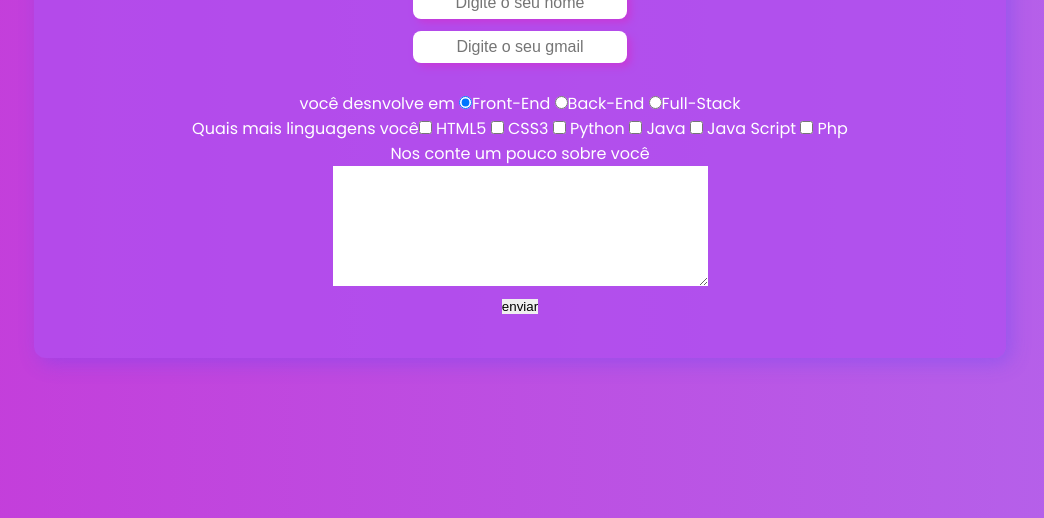
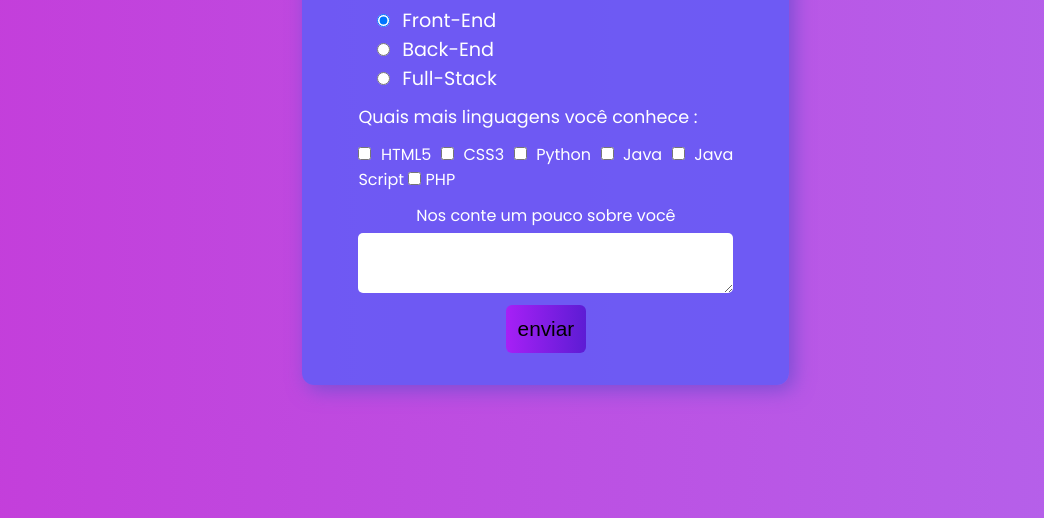
Before and after one commit to joao472762/ola--mundo, a plain HTML site: page site_com_repositório/index.html in a window 1280 px wide. Shown: the part 282-800 px from the top of the page, without its empty margins (120-1164 px from the left). Drawn offline with Linux system fonts and the light colour scheme.

Commit message:
quase terminando

```diff
--- a/site_com_repositório/index.html
+++ b/site_com_repositório/index.html
@@ -32,11 +32,16 @@
 
             <section id="desnvolve">
                 <div id="progamaa">
-                    <p>
-                        <label for="dev">
-                            você desnvolve em <input type="radio" name="dev" id="front-end" checked>Front-End <input type="radio" name="dev" id="back-end">Back-End <input type="radio" name="dev" id="full-stack">Full-Stack
-                        </label>
-                    </p>
+                    <span>Você Desevolve em qual linguagem</span>
+                    <label for="front-end">
+                        <input type="radio" name="dev" id="front-end" checked><span class="espacamento">Front-End</span>
+                    </label>
+                    <label for="back-end">
+                        <input type="radio" name="dev" id="back-end"><span class="espacamento">Back-End</span>
+                    </label>
+                    <label for="full-stack">
+                        <input type="radio" name="dev" id="full-stack"><span class="espacamento">Full-Stack</span>
+                    </label>
                 </div>
             </section>
         </form>
@@ -44,11 +49,12 @@
             <section id="linguagens">
                 <div id="progama">
                     <p id="itens">
+                        <p id="texto1">Quais mais linguagens você conhece :</p>
                         <label for="linguagem">
-                            Quais mais linguagens você<input type="checkbox" name="html" class="linguagem"> HTML5 <input type="checkbox" name="css3" class="linguagem"> CSS3 <input type="checkbox" name="python" class="linguagem"> Python
+                             <input type="checkbox" name="html" class="linguagem"> HTML5 <input type="checkbox" name="css3" class="linguagem"> CSS3 <input type="checkbox" name="python" class="linguagem"> Python
                             <input type="checkbox" name="java" class="linguagem"> Java
                             <input type="checkbox" name="java-script" class="linguagem"> Java Script
-                            <input type="checkbox" name="php" class="linguagens"> Php
+                            <input type="checkbox" name="php" class="linguagens"> PHP
                         </label>
                     </p>
             </section>
@@ -56,11 +62,9 @@
         <footer>
             <div id='umpouco'>
                 <p>Nos conte um pouco sobre você </p>
-                <label for="texto">
-                    <textarea name="texto" id="texto" cols="45" rows="8"></textarea>
-                </label>
+                <textarea name="texto" id="texto" cols="45" rows="4"></textarea>
             </div>
-            <div id="botao">
+            <div id="confirmar">
                 <input type="submit" id="botao" value="enviar">
             </div>
         </footer>
--- a/site_com_repositório/style.css
+++ b/site_com_repositório/style.css
@@ -10,18 +10,21 @@ display: flex;
 flex-direction: column;
 text-align: center;
 max-height: 100vh;
-min-width: 100vw;
+max-width: 100vw;
 background: linear-gradient(to left, #b463eb, #C53BD9);
 color: white;}
 main{
-    background: #af4ef0bb;
-    margin: 12%;
+    max-width: 375px;
+    background: #635bf6de;;
+    margin: 6% 18% 0% 18%;
     border-radius: 12px;
-    padding: 2.5em;
-    box-shadow: 5px 5px 20px #4c43f84f;
+    padding: 2.0em 3.5em;
+    box-shadow: 5px 5px 20px #7A4ED4;
+    font-size: 1em;
 }
 header{
     margin-bottom: 1.7em;
+    color: #85CAF6;
 }
 #dados{
     margin: 1em;
@@ -29,11 +32,62 @@ header{
 }
 #nome, #gmail{
     margin: 0px 0px 12px 0px;
-    border-radius: 8px;
+    border-radius: 11px;
     padding: 7px;
     box-shadow: 4px 4px 7px #C53BD9;
     font-size: 1em;
     outline: none;
     text-align: center;
-    width: 200px;
+    width: 280px;
 }
+#nome:hover, #gmail:hover{
+    cursor: pointer;
+    background: linear-gradient(to right,#ceecff, #b1dcf7);
+}
+#progamaa{
+    display: flex;
+    flex-direction: column;
+    align-items: flex-start;
+}
+#progamaa span{
+    font-size: 1.2em;
+    margin-bottom: 9px;
+}
+.espacamento{
+    margin-left: 12px;
+}
+#progama{
+    margin: 11px 0px ;
+    text-align: justify;
+}
+
+#texto1{
+    margin-bottom: 12px;
+    font-size: 1.1em;
+}
+#umpouco p{
+    margin-bottom: 5px;
+}
+textarea{
+    border-radius: 5px;
+    outline: none;
+}
+#botao{
+    padding: 12px;
+    font-size: 1.3em;
+    border-radius: 6px;
+    background:linear-gradient(to right, #A720F6,#5D1CD4);
+    margin-top: 5px;
+}
+@media screen and (min-width: 820px){
+    main{margin: 3% 15% 3% 33%;}
+    #desnvolve{margin-left: 5%;}
+}
+@media screen and (max-width:600px){
+  main{
+      margin: 35px;
+  }
+  #nome, #gmail{
+      width: 170px;
+  }
+}
```
